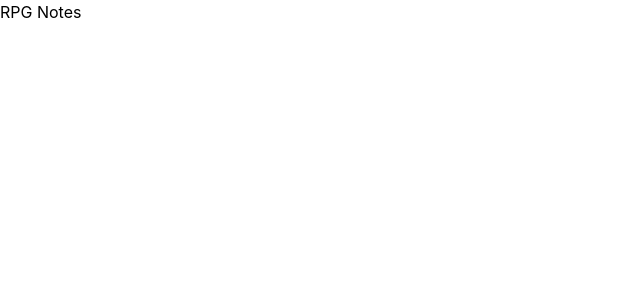
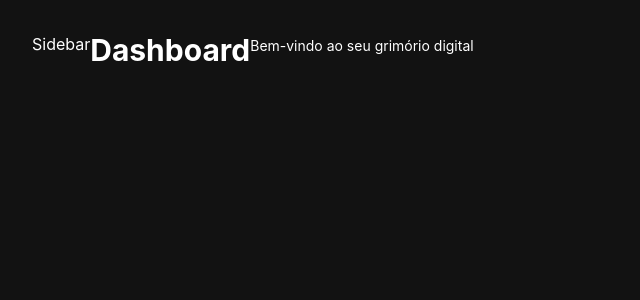
Before and after one commit to LuizGarbini/rpg-notes, a React (Vite) app: page / in a window 1280 px wide. Shown: the top 300 px of the page, without its empty margins (0-640 px from the left). Built offline with nearby package versions, Linux system fonts and the light colour scheme.

Commit message:
Add Sidebar component and update layout in index route; include styles for dark mode

```diff
--- a/index.html
+++ b/index.html
@@ -11,9 +11,10 @@
     />
     <link rel="apple-touch-icon" href="/logo192.png" />
     <link rel="manifest" href="/manifest.json" />
+    <link rel="stylesheet" href="/src/styles.css" />
     <title>rpg-notes</title>
   </head>
-  <body>
+  <body class="dark">
     <div id="app" className="root"></div>
     <script type="module" src="/src/main.tsx"></script>
   </body>
--- /dev/null
+++ b/src/components/sidebar.tsx
@@ -0,0 +1,7 @@
+export function Sidebar() {
+	return (
+		<aside>
+			<p>Sidebar</p>
+		</aside>
+	);
+}
--- a/src/routes/index.tsx
+++ b/src/routes/index.tsx
@@ -1,14 +1,17 @@
 import { createFileRoute } from "@tanstack/react-router";
-import logo from "../logo.svg";
-
+import { Sidebar } from "@/components/sidebar";
 export const Route = createFileRoute("/")({
 	component: App,
 });
 
 function App() {
 	return (
-		<div>
-			<h1>RPG Notes</h1>
+		<div className="flex p-8">
+			<Sidebar />
+			<h2 className="text-3xl font-bold text-foreground">Dashboard</h2>
+			<span className="mt-1 text-sm text-muted-foreground">
+				Bem-vindo ao seu grimório digital
+			</span>
 		</div>
 	);
 }
--- a/src/styles.css
+++ b/src/styles.css
@@ -1,4 +1,6 @@
 @import "tailwindcss";
+
+@custom-variant dark (&:where(.dark, .dark *));
 
 .root {
   isolation: isolate;
@@ -17,3 +19,8 @@ code {
   font-family: source-code-pro, Menlo, Monaco, Consolas, "Courier New",
     monospace;
 }
+
+.dark {
+  background-color: #121212;
+  color: #ffffff;
+}
```
